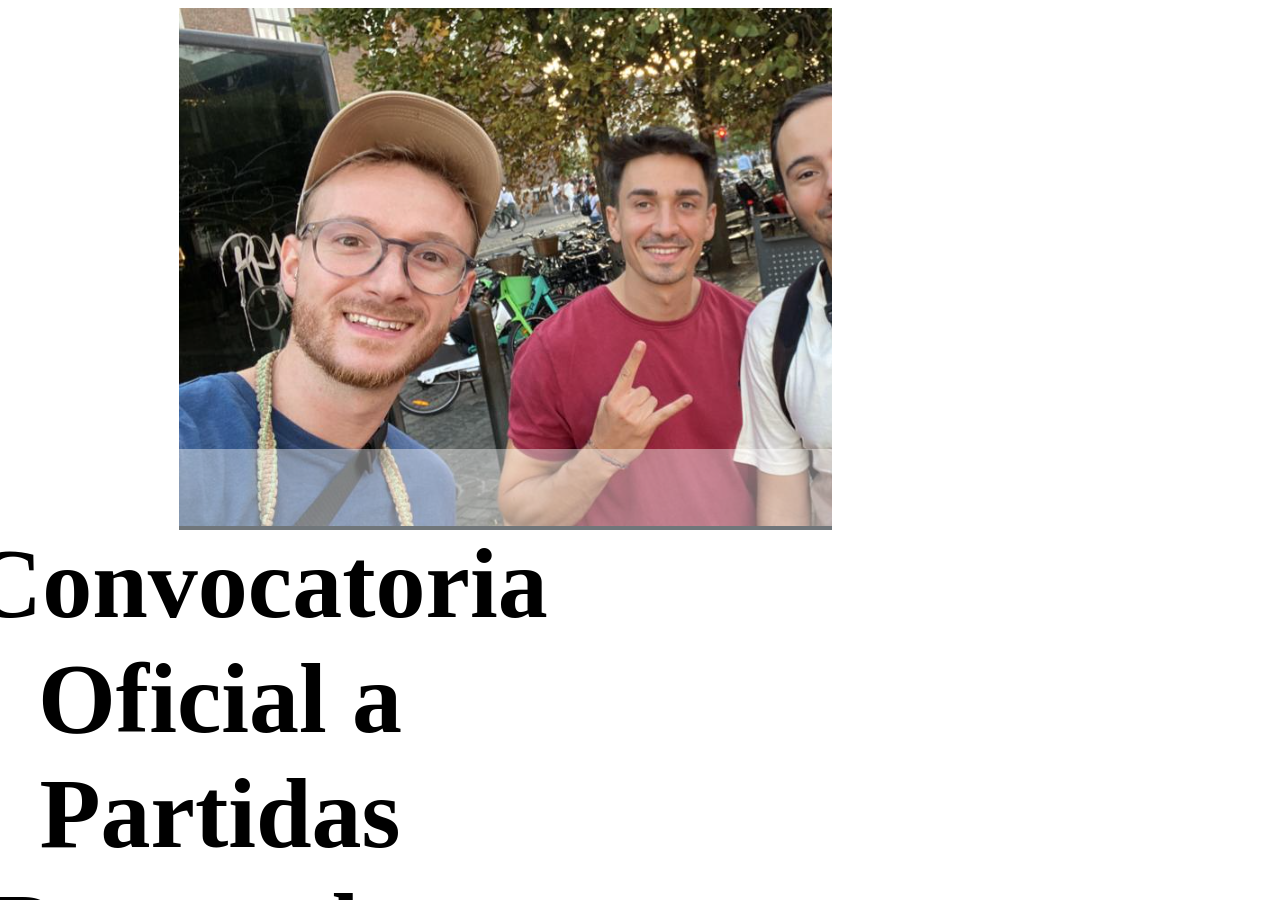
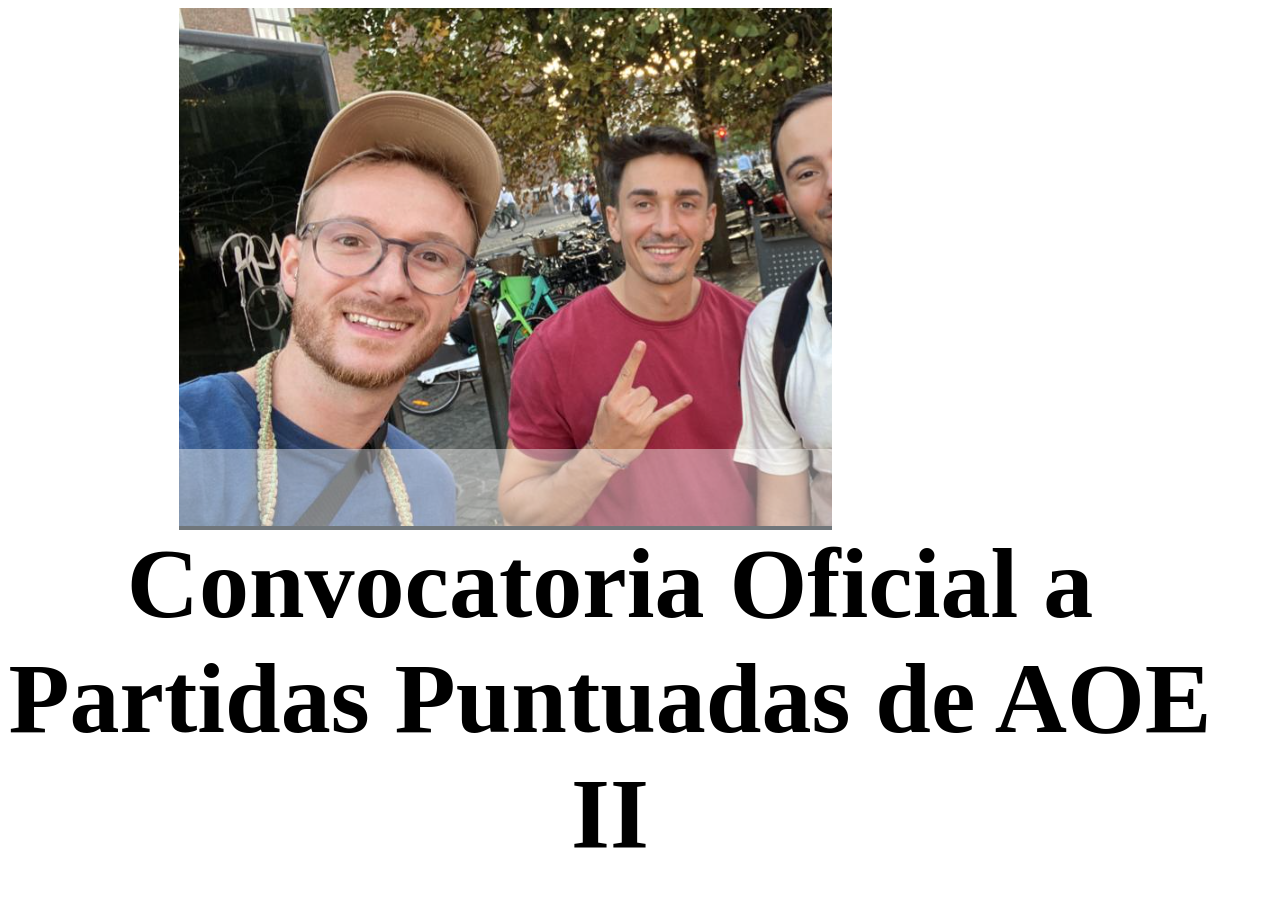
Before and after one commit to AlexAbades/alexabades.github.io, a Jekyll site: the page about.html, which Jekyll copies as it is, in a window 1280 px wide. Built offline with Jekyll 4.4.1, drawn with Linux system fonts in a browser that asks for light colours.

Commit message:
Update about.html

```diff
--- a/about.html
+++ b/about.html
@@ -21,7 +21,7 @@
 <!-- <p>Artificial Intelligence engineer with a Mechanical & SQL background...</p> -->
 
 <!-- Existing content continues... -->
-
+<Body>
 <div id="countdown">
     <h1 id="text">Convocatoria Oficial a Partidas Puntuadas de AOE II</h1>
     <h2 id="text">Por la presente, se convoca a los siguientes valientes estrategas para formar equipo en el noble arte de la guerra digital en AOE II:</h2>
@@ -38,7 +38,7 @@
 <div id="im1">
     <img id="im2" src="/img/equipo.png" alt="Description of image">
 </div>
-
+</Body>
 
 
 <!-- Countdown Timer CSS -->
@@ -58,7 +58,7 @@
 #timer {
   color: red;
   font-size: 50px; /* Include the unit 'px' */
- font-family: 'Cursive'; /* Estilo de fuente cursiva */
+  font-family: 'Cursive'; /* Estilo de fuente cursiva */
 }
 #im1 {
   display: flex;
@@ -70,8 +70,8 @@
 }
 
  #text {
-  max-width: 500px;
-  font-family: 'Cursive'; /* Estilo de fuente cursiva */
+    font-family: 'Cursive'; /* Estilo de fuente cursiva */
+    text-align: center;
  }
 </style>
 
```
